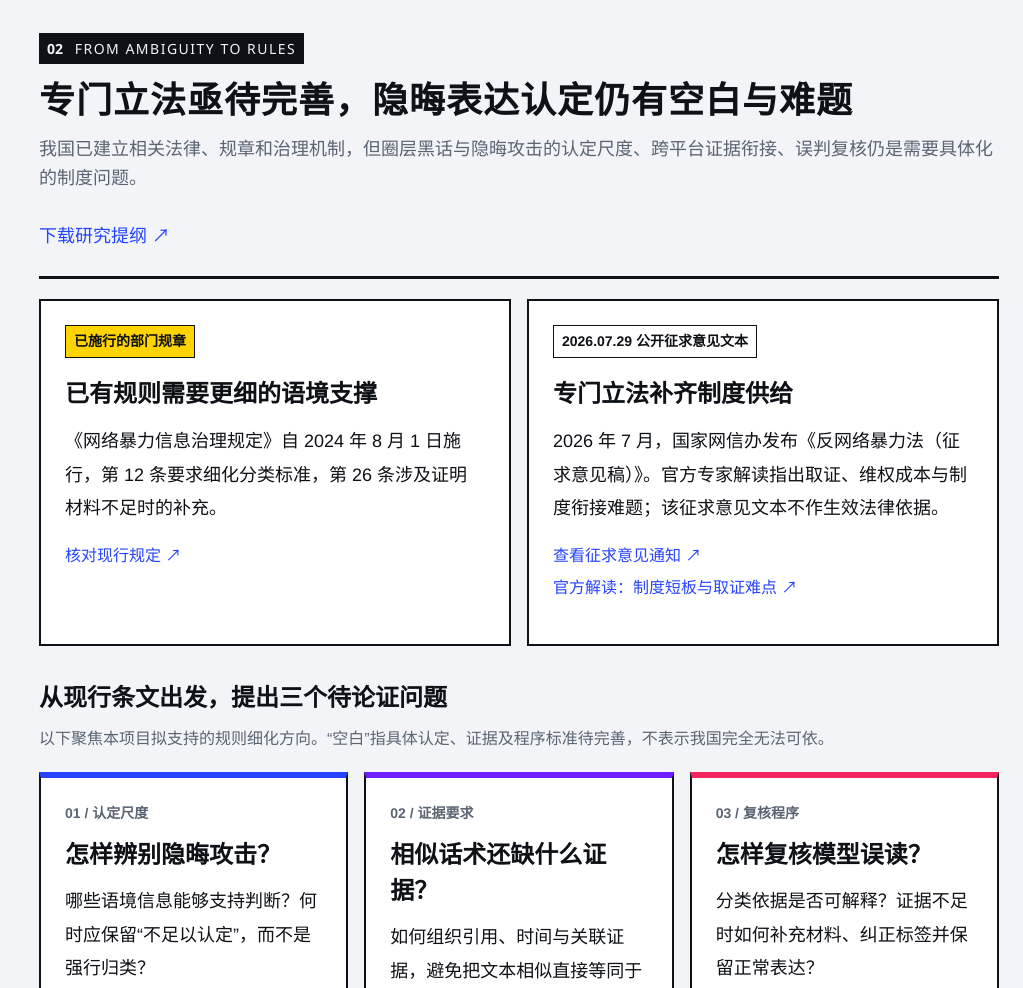
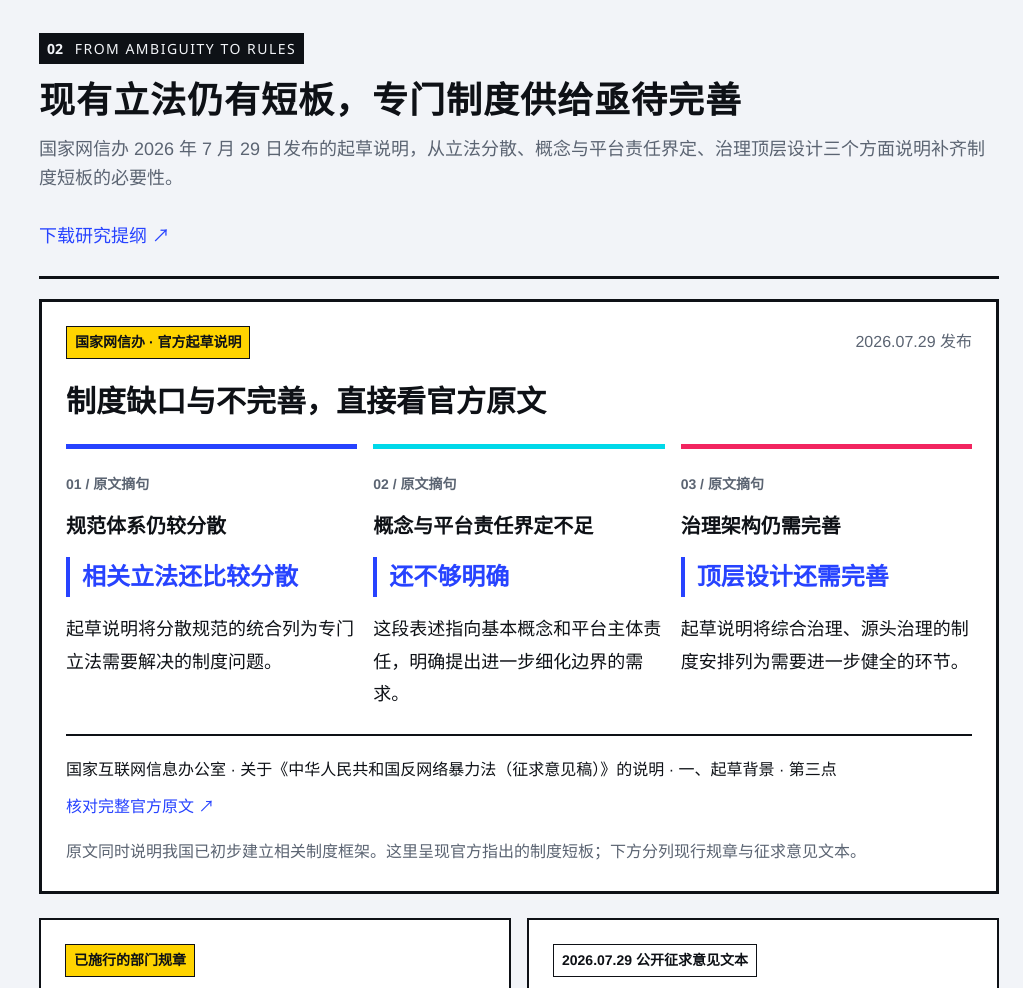
Before and after one commit to heart06215/media_society_comment_research, a plain HTML site: page front/landing.html in a window 1280 px wide. Shown: the part 2960-3948 px from the top of the page, without its empty margins (257-1280 px from the left). Drawn offline with Linux system fonts and the light colour scheme.

Commit message:
feat(research) - cite official legislative gaps in policy section
Anchor legislative research needs in official drafting rationale.

Behavioral Changes:
✨ foreground three officially identified legislative shortcomings
✨ link excerpts to dated official drafting explanation
✨ distinguish current rules from draft legislation
✨ export official problem summaries and source location

```diff
--- a/front/governance-data.js
+++ b/front/governance-data.js
@@ -72,6 +72,32 @@ window.GovernanceData = Object.freeze({
     "url": "https://news.cctv.cn/2024/10/29/ARTIlpz34tsJFbyVXY2tZkEU241029.shtml"
   }
 ],
+  officialLegalGaps: {
+  "publisher": "国家互联网信息办公室",
+  "document": "关于《中华人民共和国反网络暴力法（征求意见稿）》的说明",
+  "publishedOn": "2026-07-29",
+  "verifiedOn": "2026-11-03",
+  "locator": "一、起草背景 · 第三点",
+  "url": "https://www.cac.gov.cn/2026-07/29/c_1787072711938509.htm",
+  "documentType": "官方起草说明",
+  "items": [
+    {
+      "title": "规范体系仍较分散",
+      "quote": "相关立法还比较分散",
+      "explanation": "起草说明将分散规范的统合列为专门立法需要解决的制度问题。"
+    },
+    {
+      "title": "概念与平台责任界定不足",
+      "quote": "还不够明确",
+      "explanation": "这段表述指向基本概念和平台主体责任，明确提出进一步细化边界的需求。"
+    },
+    {
+      "title": "治理架构仍需完善",
+      "quote": "顶层设计还需完善",
+      "explanation": "起草说明将综合治理、源头治理的制度安排列为需要进一步健全的环节。"
+    }
+  ]
+},
   legislation: {
   "date": "2026-07-29",
   "verifiedOn": "2026-11-02",
--- a/front/governance.css
+++ b/front/governance.css
@@ -561,3 +561,30 @@ html[data-theme="dark"] {
   .online-video-counts { grid-template-columns: 1fr; }
   .online-video-scale h2 { font-size: var(--type-title); }
 }
+
+/* Official drafting rationale anchors the legal research narrative. */
+.official-gap-evidence { border: 3px solid var(--line); background: var(--surface); padding: 24px; margin-bottom: 24px; }
+.official-gap-evidence > header { display: flex; flex-wrap: wrap; justify-content: space-between; align-items: center; gap: 12px; }
+.official-gap-evidence time { font-size: var(--type-small); color: var(--muted); }
+.official-gap-evidence > h3 { font-size: var(--type-heading); line-height: 1.5; margin: 20px 0; }
+.official-gap-quotes { display: grid; grid-template-columns: repeat(3,minmax(0,1fr)); gap: 16px; }
+.official-gap-quotes article { min-width: 0; border-top: 5px solid var(--blue); padding: 20px 0 0; }
+.official-gap-quotes article:nth-child(2) { border-top-color: var(--cyan); }
+.official-gap-quotes article:nth-child(3) { border-top-color: var(--pink); }
+.official-gap-index { font-size: var(--type-caption); font-weight: 900; color: var(--muted); }
+.official-gap-quotes h4 { font-size: var(--type-lead); line-height: 1.5; margin: 12px 0; }
+.official-gap-quotes blockquote { margin: 16px 0; border-left: 4px solid var(--gov-accent); padding-left: 12px; }
+.official-gap-quotes blockquote p { font-size: var(--type-title); line-height: 1.7; font-weight: 900; color: var(--gov-accent); }
+.official-gap-explanation { font-size: var(--type-body); line-height: 1.8; }
+.official-gap-source { border-top: 2px solid var(--line); padding-top: 20px; margin-top: 24px; font-size: var(--type-small); line-height: 1.8; }
+.official-gap-source cite { display: block; font-style: normal; margin-bottom: 8px; }
+.official-gap-context { font-size: var(--type-small); color: var(--muted); line-height: 1.8; margin-top: 16px; }
+.gap-heading > .tag { margin-bottom: 12px; }
+@media (max-width: 1279px) {
+  .official-gap-quotes { grid-template-columns: 1fr; }
+}
+@media (max-width: 767px) {
+  .official-gap-evidence { padding: 20px; }
+  .official-gap-evidence > h3 { font-size: var(--type-title); }
+  .official-gap-quotes blockquote p { font-size: var(--type-lead); }
+}
--- a/front/governance.js
+++ b/front/governance.js
@@ -129,6 +129,12 @@
     byId("newsCases").innerHTML = data.newsCases.map((item) => `<article class="news-card"><header><span class="tag neutral">${escapeHtml(item.kind)}</span><time datetime="${item.date}">报道日期：${item.date}</time></header><h3>${escapeHtml(item.title)}</h3><div class="news-analysis"><div><strong>公开报道中的事实</strong><p>${escapeHtml(item.facts)}</p><a class="text-link" href="${item.url}" target="_blank" rel="noopener noreferrer">${escapeHtml(item.source)} · 阅读原文 ↗</a></div><div><strong>信息难点与项目作用</strong><p>${escapeHtml(item.researchNeed)}</p><p class="news-project-role">${escapeHtml(item.projectRole)}</p></div></div></article>`).join("");
   }
   /** @returns {void} */
+  function renderLegalEvidence() {
+    const evidence = data.officialLegalGaps;
+    byId("officialGapQuotes").innerHTML = evidence.items.map((item, index) => `<article><span class="official-gap-index">0${index + 1} / 原文摘句</span><h4>${escapeHtml(item.title)}</h4><blockquote cite="${evidence.url}"><p>${escapeHtml(item.quote)}</p></blockquote><p class="official-gap-explanation">${escapeHtml(item.explanation)}</p></article>`).join("");
+    byId("officialGapSource").innerHTML = `<cite>${escapeHtml(evidence.publisher)} · ${escapeHtml(evidence.document)} · ${escapeHtml(evidence.locator)}</cite><a class="text-link" href="${evidence.url}" target="_blank" rel="noopener noreferrer">核对完整官方原文 ↗</a>`;
+  }
+  /** @returns {void} */
   function renderSources() {
     byId("economyTable").innerHTML = data.economy.map((row) => `<tr><th scope="row">${row.year}</th><td>${row.scale.toFixed(1)}</td><td>${row.share.toFixed(1)}%</td><td><a href="${row.url}" target="_blank" rel="noopener noreferrer">${escapeHtml(row.source)} ↗</a></td></tr>`).join("");
     byId("lawList").innerHTML = data.laws.map((law) => `<article class="law-row"><div class="law-date">${law.date}<small>施行日期</small></div><div><h4>${law.title}</h4><div class="law-meta"><span class="tag">${law.topic}</span><span>${law.issuer} · ${law.articles}</span></div><p>${law.description}</p></div><a class="text-link" href="${law.url}" target="_blank" rel="noopener noreferrer" aria-label="阅读${law.title}官方原文">官方原文 ↗</a></article>`).join("");
@@ -228,6 +234,8 @@
   function exportResearch(policyOnly) {
     const date = new Intl.DateTimeFormat("sv-SE", { timeZone: "Asia/Shanghai" }).format(new Date());
     const lines = ["# 破妄 · 网络生态治理与立法研究", "", `导出日期：${date}（北京时间）`, "", "## 研究定位", "围绕反讽、圈层黑话与复读中的语境歧义，整理模型标签、原始评论与人工复核材料，支持我国网络治理规则细化与立法研究。", ""];
+    const evidence = data.officialLegalGaps;
+    lines.push("## 官方起草说明指出的制度问题", `${evidence.publisher}，${evidence.publishedOn} 发布。${evidence.document}，${evidence.locator}。`, ...evidence.items.map((item) => `- ${item.title}：${item.explanation}`), `官方原文：${evidence.url}`, "文献属性为起草说明；征求意见文本不作为生效法律依据。下文研究问题是本项目提出的论证方向。", "");
     if (!policyOnly) {
       lines.push("## 本地样本概况", state.loaded ? "数据来源：本项目本地语料与已保存的模型分析。" : "本地数据未成功加载，本次导出不包含样本统计。", "");
       if (state.loaded) for (const video of state.videos) lines.push(`- ${video.name}（${video.community || "研究社区"}，${video.bvid}）：采集 ${commentCount(video.corpus_count || 0)} 条；分类 ${commentCount(Object.values(countsFor([video])).reduce((sum, value) => sum + value, 0))} 条；人工锚定 ${commentCount(video.anchor_count || 0)} 条。`, `  分类统计：${categories.map((category) => `${category} ${commentCount(video.analysis?.[category] || 0)}`).join("；")}。`);
@@ -301,6 +309,6 @@
 
   }
   state.year = Number(byId("economyYear").value);
-  renderCosts(); renderNews(); renderEconomy(); renderSources(); bindEvents(); loadLocalData();
+  renderCosts(); renderNews(); renderLegalEvidence(); renderEconomy(); renderSources(); bindEvents(); loadLocalData();
   new ResizeObserver(renderGrowth).observe(byId("growthChart"));
 })();
--- a/front/landing.html
+++ b/front/landing.html
@@ -56,9 +56,10 @@
 <div class="talent-bottleneck"><h3>懂圈层的标注员难找，兼懂研究的人更难找</h3><p>圈内黑话、人物关系与事件沿革，并非多数人具备的通用知识。熟悉一个圈层，也不等于能理解其他圈层；临时培训难以替代长期语境积累。</p><div class="talent-levels"><article><span>第一层 / 标注人才</span><h4>读懂语境，才能形成一致标签</h4><p>需要熟悉黑话与事件背景的标注人员，再通过培训统一六分类口径、处理争议样本。招聘、替换人员和持续更新术语都需要投入。</p></article><article><span>第二层 / 研究人才</span><h4>懂圈层，还要能组织研究</h4><p>研究人员还需兼顾证据整理、数据分析、研究设计与网络治理规则。既理解圈层细节、又能把语义判断转成严谨研究材料的复合能力，更难通过一般招聘补齐。</p></article></div><p class="talent-summary">因此，传统逐条人工标注的瓶颈既是工资，也是稀缺知识与持续组织成本。标注完成后，整理数据、总结发现和研究论证仍需另行投入。</p></div>
 </section>
 <section id="policy" class="content-section">
-<div class="section-heading"><div><div class="section-index">02 <span>FROM AMBIGUITY TO RULES</span></div><h2>专门立法亟待完善，隐晦表达认定仍有空白与难题</h2><p>我国已建立相关法律、规章和治理机制，但圈层黑话与隐晦攻击的认定尺度、跨平台证据衔接、误判复核仍是需要具体化的制度问题。</p></div><button class="text-button" id="exportPolicy">下载研究提纲 ↗</button></div>
+<div class="section-heading"><div><div class="section-index">02 <span>FROM AMBIGUITY TO RULES</span></div><h2>现有立法仍有短板，专门制度供给亟待完善</h2><p>国家网信办 2026 年 7 月 29 日发布的起草说明，从立法分散、概念与平台责任界定、治理顶层设计三个方面说明补齐制度短板的必要性。</p></div><button class="text-button" id="exportPolicy">下载研究提纲 ↗</button></div>
+<div class="official-gap-evidence" aria-labelledby="officialGapTitle"><header><span class="tag">国家网信办 · 官方起草说明</span><time datetime="2026-07-29">2026.07.29 发布</time></header><h3 id="officialGapTitle">制度缺口与不完善，直接看官方原文</h3><div class="official-gap-quotes" id="officialGapQuotes"></div><p class="official-gap-source" id="officialGapSource"></p><p class="official-gap-context">原文同时说明我国已初步建立相关制度框架。这里呈现官方指出的制度短板；下方分列现行规章与征求意见文本。</p></div>
 <div class="legal-grounding"><div><span class="tag">已施行的部门规章</span><h3>已有规则需要更细的语境支撑</h3><p>《网络暴力信息治理规定》自 2024 年 8 月 1 日施行，第 12 条要求细化分类标准，第 26 条涉及证明材料不足时的补充。</p><a class="text-link" href="https://www.cac.gov.cn/2024-06/14/c_1720043894161555.htm" target="_blank" rel="noopener noreferrer">核对现行规定 ↗</a></div><div><span class="tag neutral">2026.07.29 公开征求意见文本</span><h3>专门立法补齐制度供给</h3><p>2026 年 7 月，国家网信办发布《反网络暴力法（征求意见稿）》。官方专家解读指出取证、维权成本与制度衔接难题；该征求意见文本不作生效法律依据。</p><a class="text-link" href="https://www.cac.gov.cn/2026-07/29/c_1787072711938509.htm" target="_blank" rel="noopener noreferrer">查看征求意见通知 ↗</a><p class="legal-update-source"><a class="text-link" href="https://www.cac.gov.cn/2026-07/29/c_1787072712183583.htm" target="_blank" rel="noopener noreferrer">官方解读：制度短板与取证难点 ↗</a></p></div></div>
-<div class="gap-heading"><h3>从现行条文出发，提出三个待论证问题</h3><p>以下聚焦本项目拟支持的规则细化方向。“空白”指具体认定、证据及程序标准待完善，不表示我国完全无法可依。</p></div>
+<div class="gap-heading"><span class="tag neutral">项目研究方向</span><h3>把制度短板，转成可检验的研究问题</h3><p>以下是本项目围绕圈层语义提出的研究方向，结合评论原文、关联线索与人工复核进一步论证认定标准、证据要求和复核程序。</p></div>
 <div class="rule-gaps"><article><span>01 / 认定尺度</span><h3>怎样辨别隐晦攻击？</h3><p>哪些语境信息能够支持判断？何时应保留“不足以认定”，而不是强行归类？</p><a href="/comments">需要的材料：原文与具体语境 ↗</a></article><article><span>02 / 证据要求</span><h3>相似话术还缺什么证据？</h3><p>如何组织引用、时间与关联证据，避免把文本相似直接等同于组织操控？</p><a href="/insight#graphFull">需要的材料：话术关联与样本来源 ↗</a></article><article><span>03 / 复核程序</span><h3>怎样复核模型误读？</h3><p>分类依据是否可解释？证据不足时如何补充材料、纠正标签并保留正常表达？</p><a href="/label">需要的材料：人工复核记录 ↗</a></article></div>
 <div class="research-output"><div><span class="eyebrow">项目能够交付的研究材料</span><h3>原始评论 → 关联线索 → 人工复核 → 规则问题清单</h3><p>以可追溯材料支持我国网络治理规则细化与立法研究。当前导出的是研究提纲，不能替代完整的取证材料或专业法律意见。</p></div><button class="action primary" type="button" id="exportGapResearch">导出立法研究问题 <svg><use href="#i-download"/></svg></button></div>
 <div class="panel policy-library"><div class="panel-title"><h3>网络治理规则参考</h3><span class="panel-subtitle">官方原文可追溯 · 人工整理的研究关联</span></div><div class="law-list" id="lawList"></div><div class="panel-footer"><span>规则关联用于研究选题；具体适用需核对事实、现行文本与专业意见。</span></div></div>
```
Also changed, not shown: docs/人工标注成本与竞赛叙事.md (+2 -0 lines), docs/前端升级与资料来源.md (+8 -0 lines).
